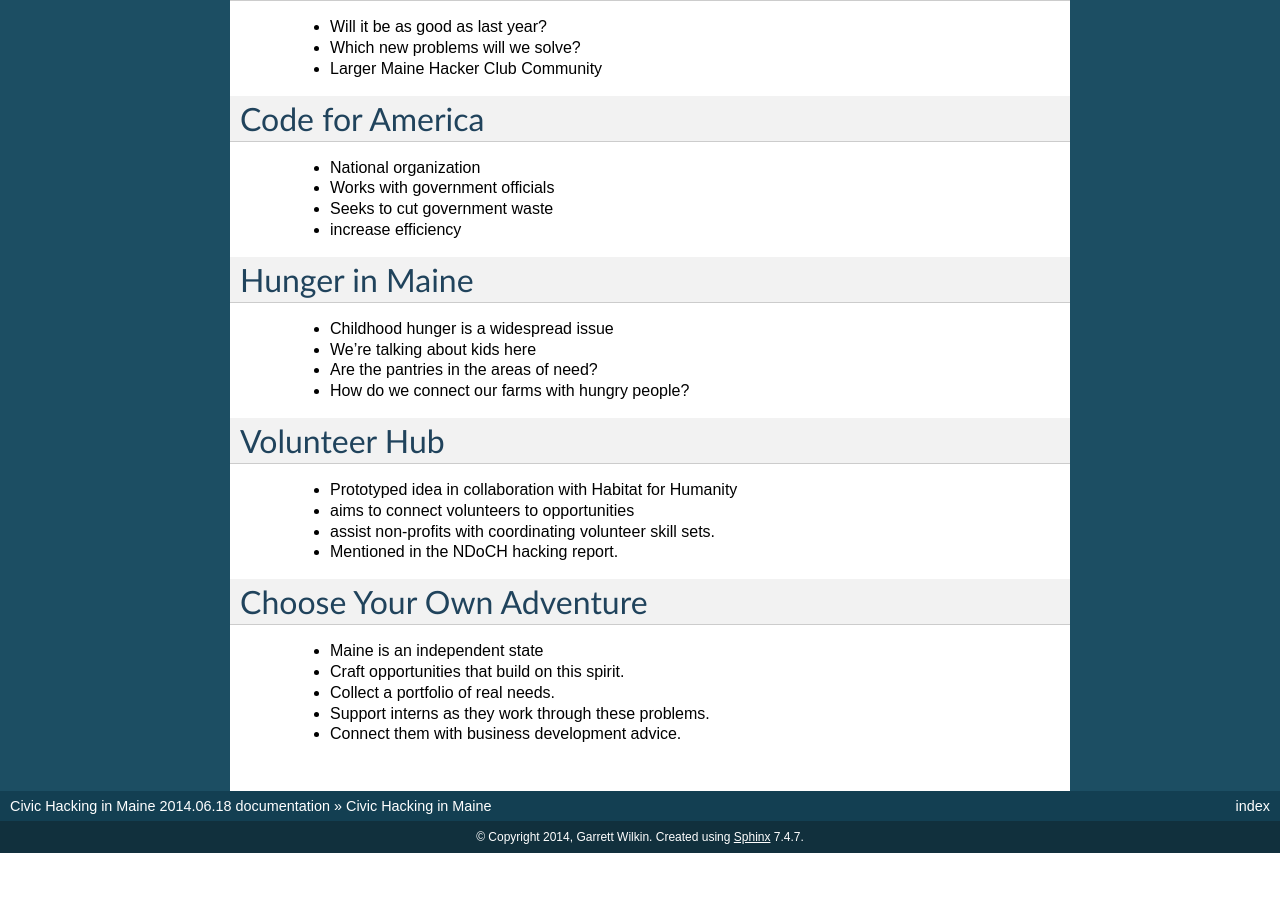
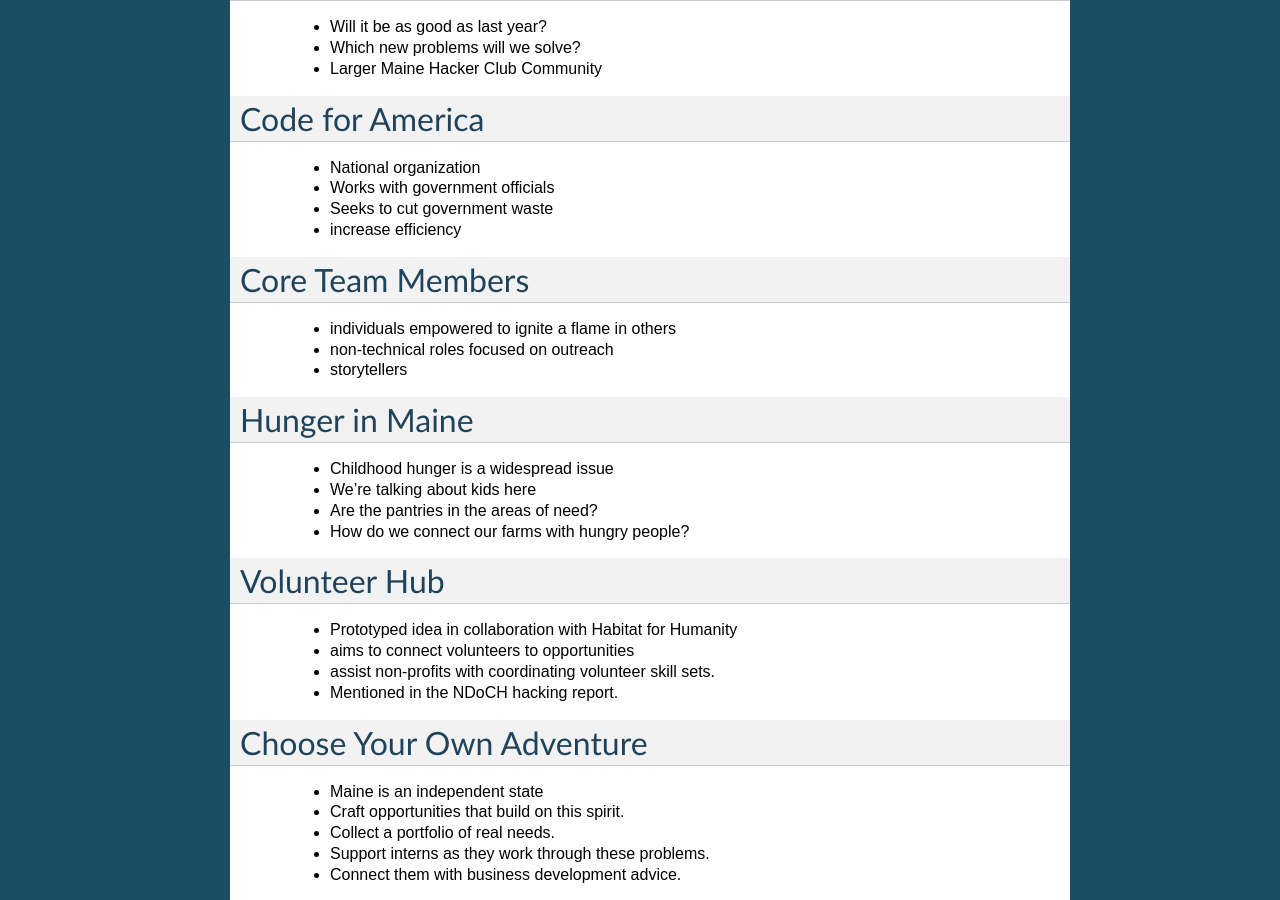
Before and after one commit to Code4Maine/civic-hacking-in-maine-2014, a Sphinx documentation site: the page built from source/index.rst, in a window 1280 px wide and 900 px high, scrolled down 2087 px. Built offline with Sphinx 7.4.7, drawn with Linux system fonts in a browser that asks for light colours; formulas are drawn with MathJax 3; before the commit the page ends 2940 px from its top, so only the background shows below that.

Commit message:
core team members

```diff
--- a/source/index.rst
+++ b/source/index.rst
@@ -104,6 +104,12 @@
   * Seeks to cut government waste
   * increase efficiency
 
+Core Team Members
+=================
+  * individuals empowered to ignite a flame in others
+  * non-technical roles focused on outreach
+  * storytellers
+
 Hunger in Maine
 ===============
   * Childhood hunger is a widespread issue
```
